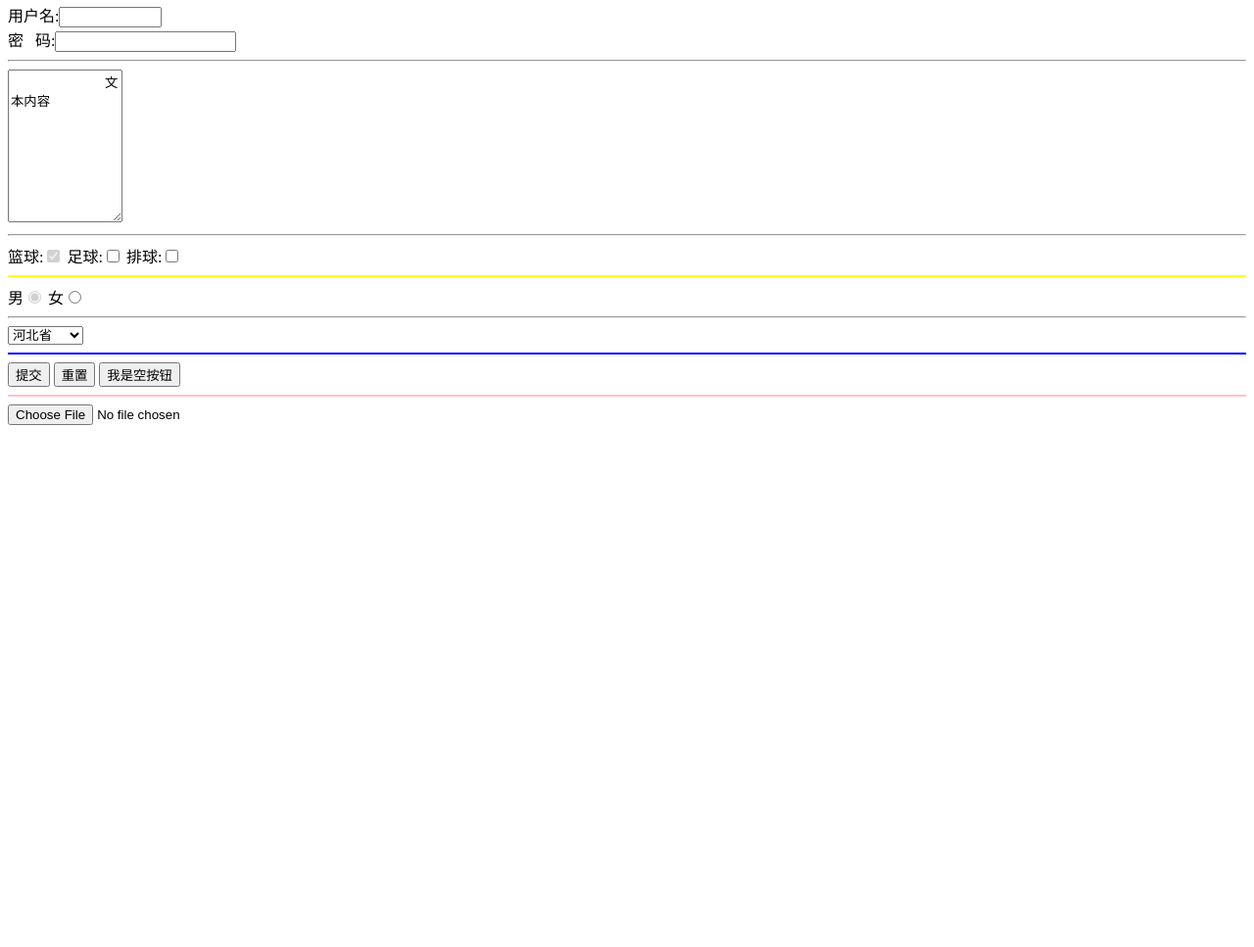
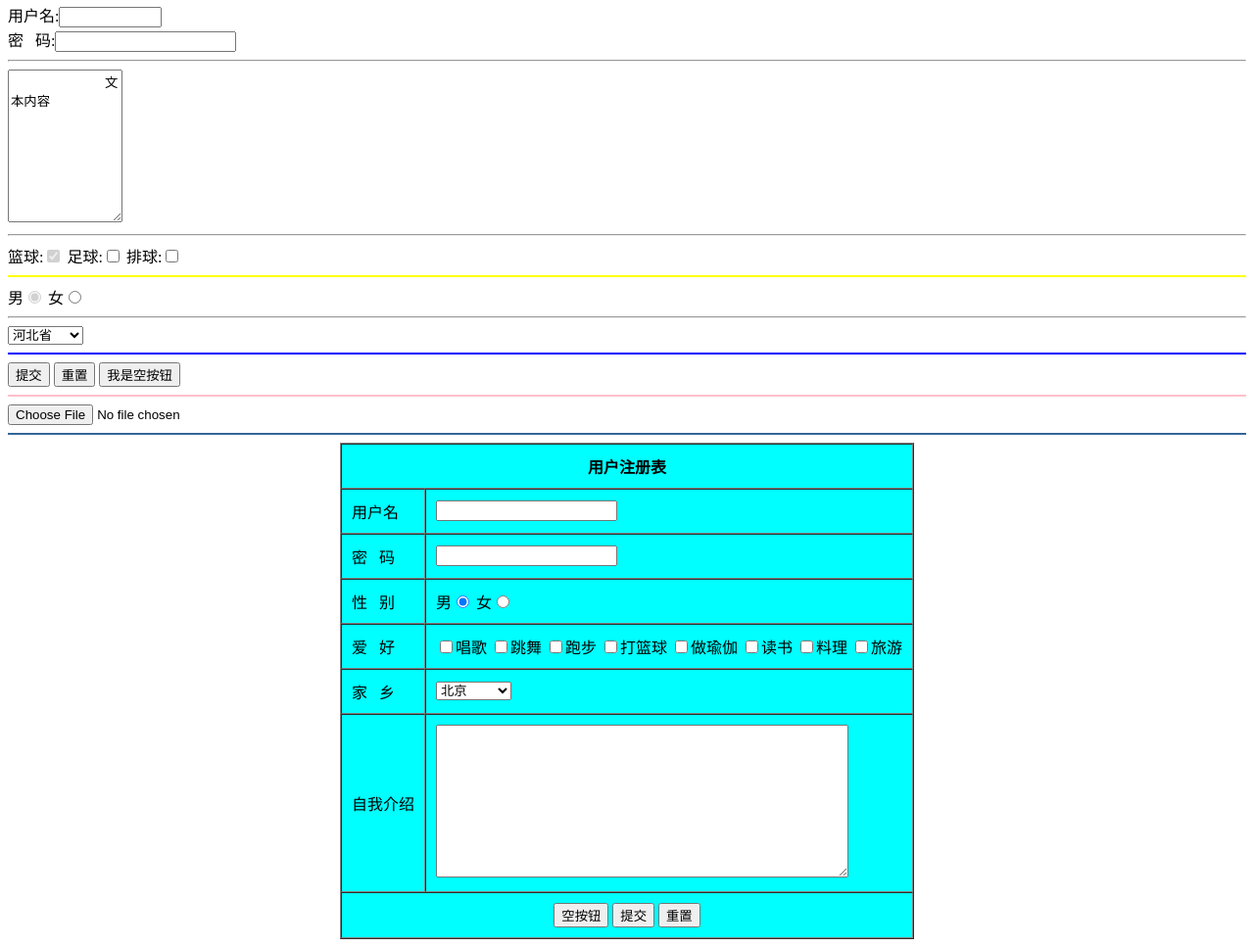
Before and after one commit to TimeDe/test, a plain HTML site: page test1.html in a window 1280 px wide. Shown: the part 5927-6894 px from the top of the page at 98% size. Before the commit the page ends 6369 px from the top, so only its background shows below. Drawn offline with Linux system fonts and the light colour scheme.

Commit message:
表单小应用(纯html)
应用form表单和table表格制作的页面

```diff
--- a/test1.html
+++ b/test1.html
@@ -141,7 +141,7 @@
     </table>
     <hr />
     <!--以下为表单-->
-    <form>
+    <form action="" method="post" name="">
         用户名:<input type="text" name="" value="" maxlength="10" size="10" readonly="" /><!--type="控件类型",name="控件名称",value="控件值",maxlength="最大输入内容长度",size="控件的宽度",readonly="只读"-->
         <br />
         密&nbsp;&nbsp;&nbsp;码:<input type="password" name=""value="" size="" maxlength="8" readonly="" />
@@ -190,5 +190,81 @@
         <!--上传文件控件-->
         <input type="file" name="">
     </form>
+    <hr color="#369" />
+    <!--form表单小例子-->
+    <form action="" method="post" name="">
+        <table cellpadding="10" cellspacing="0" border="1" align="center" bgcolor="aqua">
+            <tr>
+                <th colspan="2">用户注册表</th>
+            </tr>
+            <tr>
+                <td>用户名</td>
+                <td>
+                    <input type="text"  name="" value="" />
+                </td>
+            </tr>
+            <tr>
+                <td>密 &nbsp;&nbsp;码</td>
+                <td>
+                    <input type="password" name="" value="" />
+                </td>
+            </tr>
+            <tr>
+                <td>性 &nbsp;&nbsp;别</td>
+                <td>
+                    男<input type="radio" value="" name="sex" checked="checked" />
+                    女<input type="radio" value="" name="sex" />
+                </td>
+            </tr>
+            <tr>
+                <td>爱 &nbsp;&nbsp;好</td>
+                <td>
+                    <input type="checkbox" value="" name="">唱歌
+                    <input type="checkbox" value="" name="">跳舞
+                    <input type="checkbox" value="" name="">跑步
+                    <input type="checkbox" value="" name="">打篮球
+                    <input type="checkbox" value="" name="">做瑜伽
+                    <input type="checkbox" value="" name="">读书
+                    <input type="checkbox" value="" name="">料理
+                    <input type="checkbox" value="" name="">旅游
+                </td>
+            </tr>
+            <tr>
+                <td>家 &nbsp;&nbsp;乡</td>
+                <td>
+                    <select>
+                        <optgroup label="华北区">
+                            <option>北京</option>
+                            <option>河北</option>
+                            <option>天津</option>
+                        </optgroup>
+                        <optgroup label="东北区">
+                            <option>黑龙江</option>
+                            <option>吉林</option>
+                            <option>辽宁</option>
+                        </optgroup>
+                        <optgroup label="华西区">
+                            <option>山西</option>
+                            <option>陕西</option>
+                            <option>新疆</option>
+                        </optgroup>
+                    </select>
+                </td>
+            </tr>
+            <tr>
+                <td>自我介绍</td>
+                <td>
+                    <textarea rows="10" cols="50"></textarea>
+                </td>
+            </tr>
+            <tr>
+                <td colspan="2" align="center">
+                    <button>空按钮</button>
+                    <input type="submit" value="提交" name="" />
+                    <input type="reset" value="重置" name="">
+                </td>
+            </tr>
+        </table>
+    </form>
 </body>
 </html>
```
